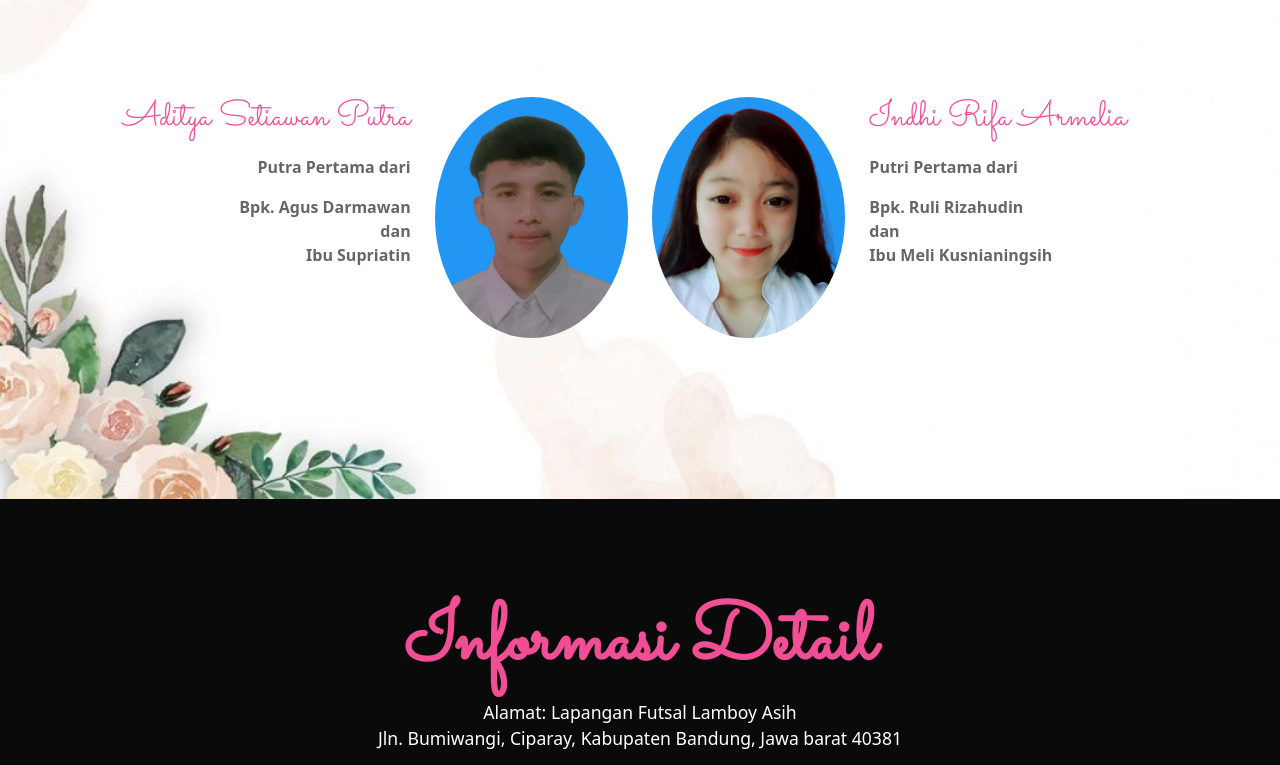
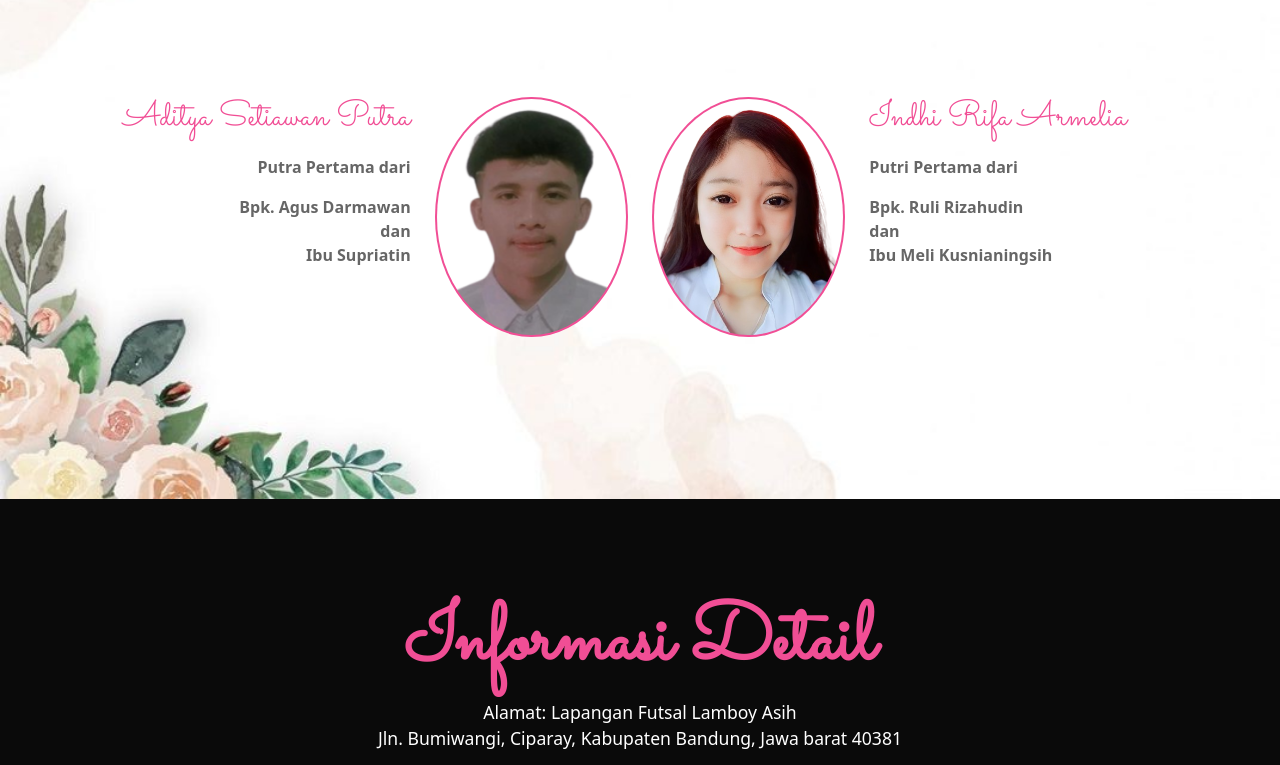
Before and after one commit to FaizalAkbarBudiansyah/AdityaIndhiWedding, a plain HTML site: page index.html in a window 1280 px wide. Shown: the part 1111-1876 px from the top of the page. Drawn offline with nearby package versions, Linux system fonts and the light colour scheme.

Commit message:
second commit

```diff
--- a/index.html
+++ b/index.html
@@ -85,7 +85,7 @@
                             <p>Bpk. Agus Darmawan <br> dan <br> Ibu Supriatin</p>
                         </div>
                         <div class="col-4">
-                            <img src="img/adit-removebg-preview.png" alt="Adit" class="img-responsive rounded-circle">
+                            <img src="img/fixaditya.png" alt="Adit" class="img-responsive rounded-circle">
                         </div>
                     </div>
                 </div>
@@ -93,7 +93,7 @@
                 <div class="col-lg-6">
                     <div class="row">
                         <div class="col-4">
-                            <img src="img/indhi-removebg-preview.png" alt="Indhi Rifa Armelia" class="img-responsive rounded-circle">
+                            <img src="img/fixindhi.png" alt="Indhi Rifa Armelia" class="img-responsive rounded-circle">
                         </div>
                         <div class="col-8">
                             <h3>Indhi Rifa Armelia</h3>
--- a/style.css
+++ b/style.css
@@ -111,7 +111,7 @@ body {
 .home p {
     font-size: 1rem;
     color: #666;
-    font-weight: bold
+    font-weight: bold;
 }
 
 .home .couple {
@@ -126,6 +126,10 @@ body {
 
 .home .couple img {
     width: 100%;
+    padding: 2px;
+    background-color: var(--pink);
+    box-shadow: 5px solid var(--pink);
+
 }
 
 /* Info */
```
Also changed, not shown: img/fixaditya.png (added), img/fixindhi.png (added).
